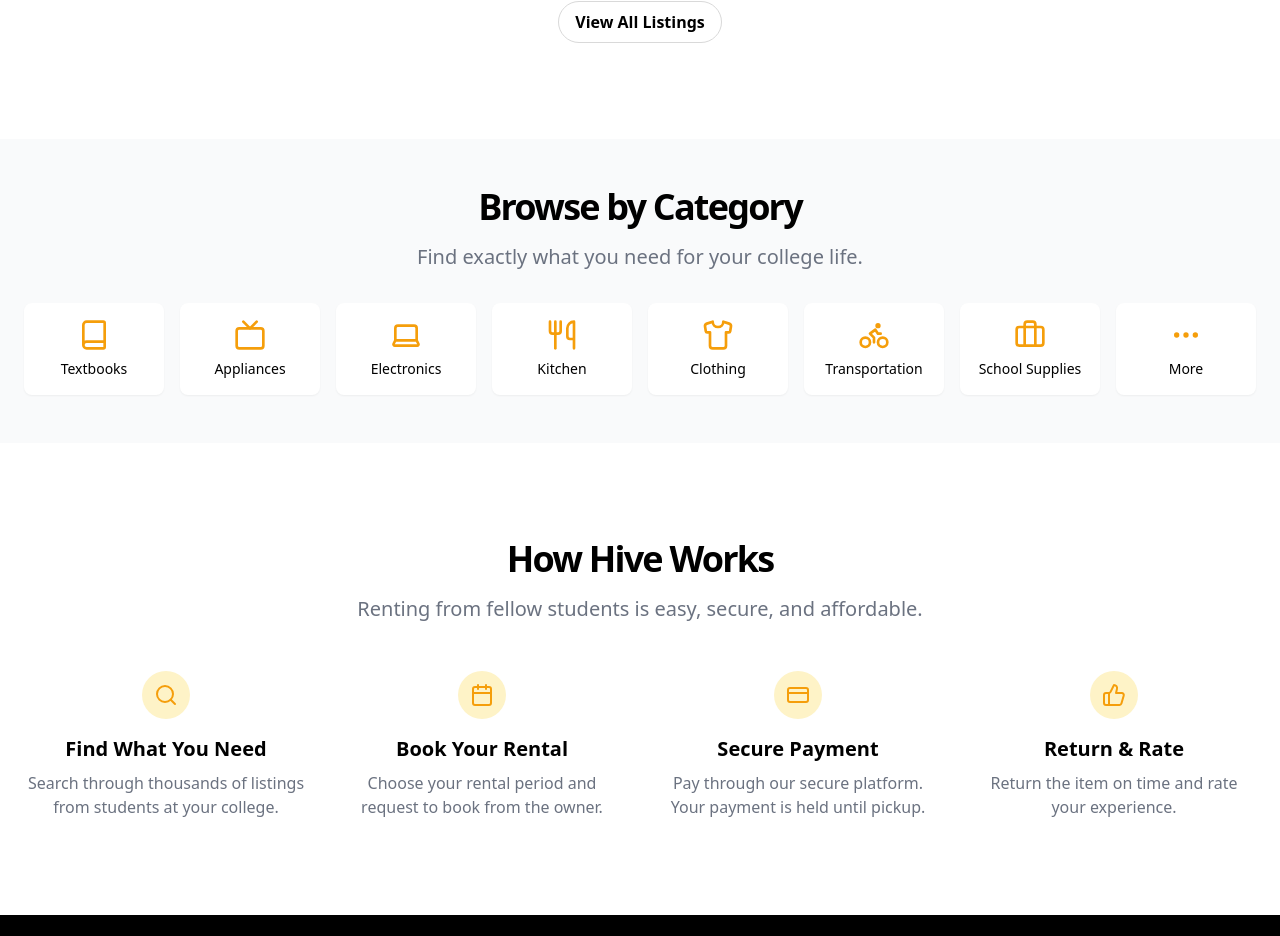
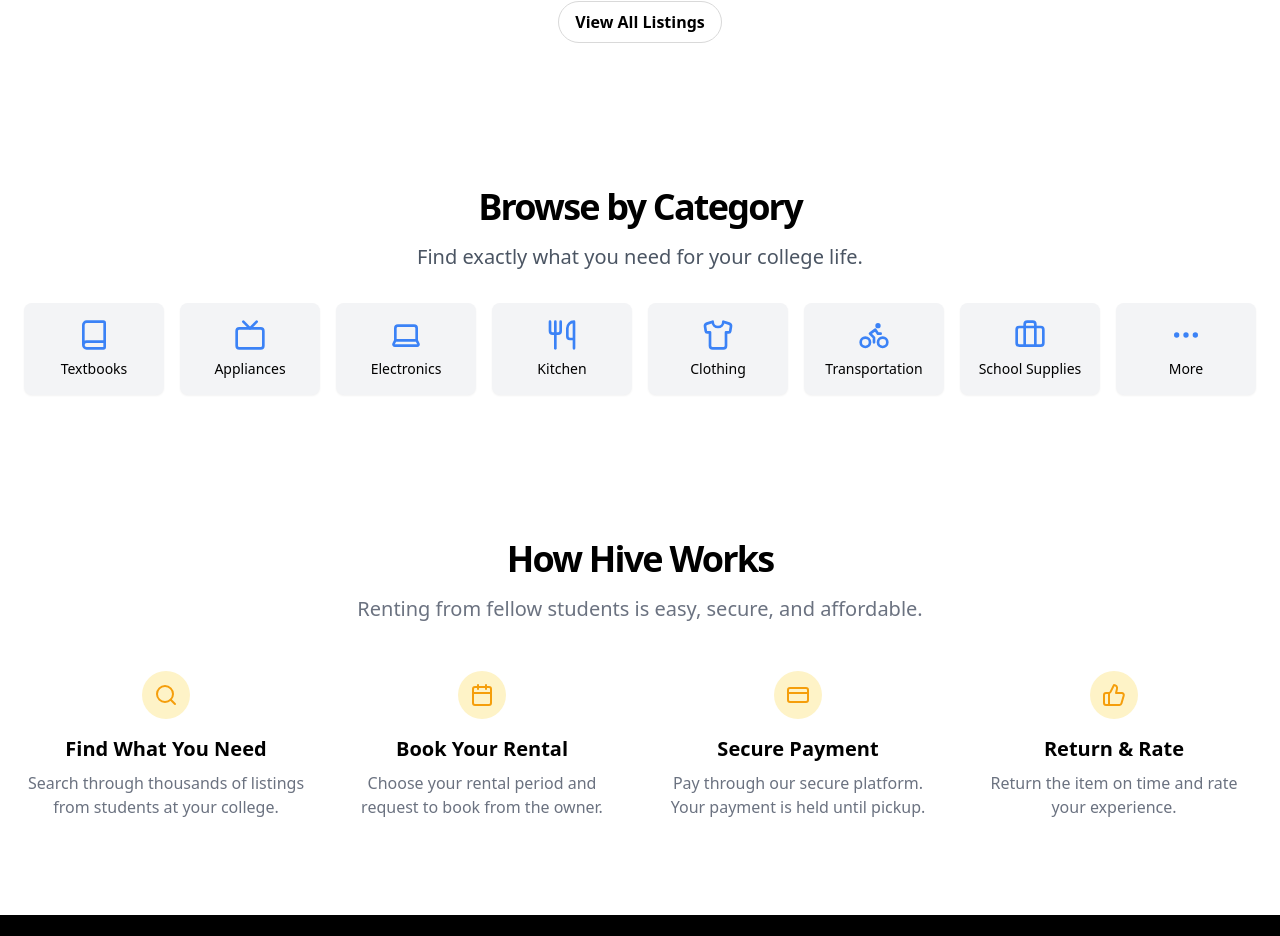
Before and after one commit to Gunjiilkham/hive, a Next.js app: page / in a window 1280 px wide. Shown: the part 1061-1997 px from the top of the page. Built offline with nearby package versions, Linux system fonts and the light colour scheme.

Commit message:
change color palette

```diff
--- a/components/category-section.tsx
+++ b/components/category-section.tsx
@@ -46,20 +46,20 @@ const categories = [
 
 export default function CategorySection() {
   return (
-    <section className="w-full py-12 bg-gray-50">
+    <section className="w-full py-12 bg-white">
       <div className="container px-4 md:px-6">
         <div className="flex flex-col items-center justify-center space-y-4 text-center">
           <h2 className="text-3xl font-bold tracking-tighter sm:text-4xl">Browse by Category</h2>
-          <p className="max-w-[700px] text-gray-500 md:text-xl">Find exactly what you need for your college life.</p>
+          <p className="max-w-[700px] text-gray-600 md:text-xl">Find exactly what you need for your college life.</p>
         </div>
         <div className="grid grid-cols-2 sm:grid-cols-4 lg:grid-cols-8 gap-4 mt-8">
           {categories.map((category) => (
             <Link
               key={category.name}
               href={category.href}
-              className="flex flex-col items-center justify-center p-4 bg-white rounded-lg shadow-sm hover:shadow-md transition-shadow"
+              className="flex flex-col items-center justify-center p-4 bg-gray-100 rounded-lg shadow-sm hover:shadow-md transition-shadow hover:bg-gray-200"
             >
-              <category.icon className="h-8 w-8 mb-2 text-amber-500" />
+              <category.icon className="h-8 w-8 mb-2 text-blue-500" />
               <span className="text-sm font-medium">{category.name}</span>
             </Link>
           ))}
```
